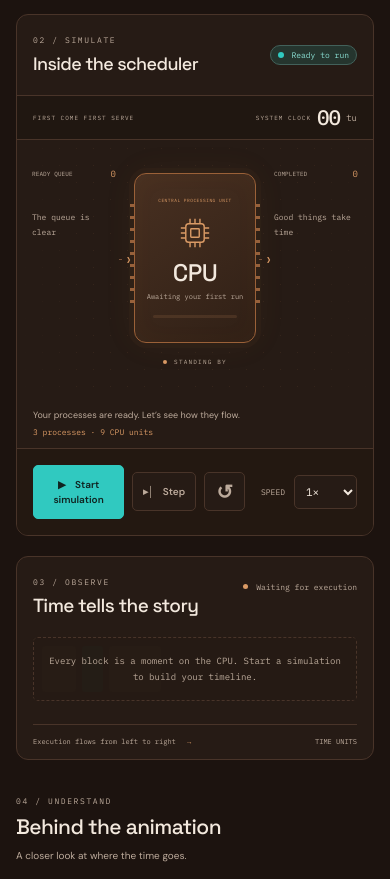
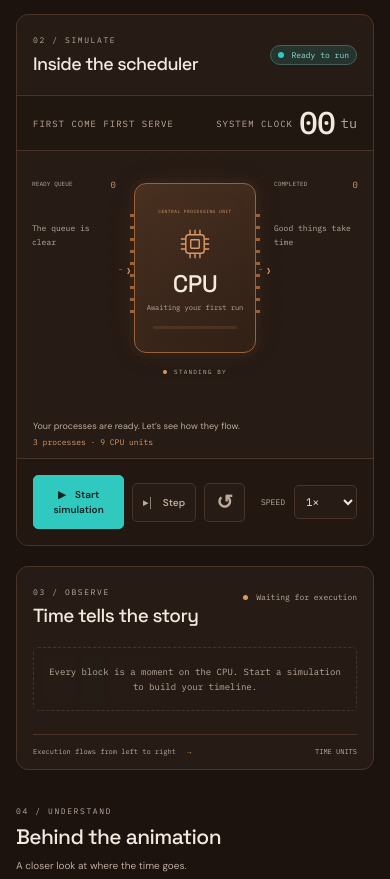
Before and after one commit to MaxP2027/os-project, a website: page index.html in a window 390 px wide. Shown: the part 993-1872 px from the top of the page. Drawn offline with Linux system fonts and the light colour scheme.

Commit message:
Increase Font Size for time display and scheduling process

```diff
--- a/styles.css
+++ b/styles.css
@@ -491,31 +491,33 @@ input[aria-invalid='true'] {
 }
 .simulation-meta {
   display: flex;
+  flex-wrap: wrap;
   align-items: center;
   justify-content: space-between;
   gap: 10px;
   padding: 11px 28px;
   border-block: 1px solid var(--line);
   background: var(--panel-deep);
-  font: 8px var(--mono);
+  font: 12px var(--mono);
   letter-spacing: 1px;
   color: var(--muted);
 }
 .clock-label {
   display: flex;
+  margin-left: auto;
   align-items: center;
   gap: 9px;
   white-space: nowrap;
 }
 .clock-label strong {
-  font-size: 23px;
+  font-size: 34.5px;
   line-height: 1;
   font-weight: 500;
   color: var(--text);
   letter-spacing: -1px;
 }
 .clock-label > span {
-  font-size: 9px;
+  font-size: 13.5px;
   letter-spacing: 0;
 }
 .cpu-stage {
@@ -1480,14 +1482,14 @@ td:first-child {
   }
   .simulation-meta {
     padding: 11px 16px;
-    font-size: 6px;
+    font-size: 9px;
   }
   .clock-label {
-    font-size: 6px;
+    font-size: 9px;
     gap: 6px;
   }
   .clock-label strong {
-    font-size: 21px;
+    font-size: 31.5px;
   }
   .stage-caption {
     padding-inline: 16px;
```
